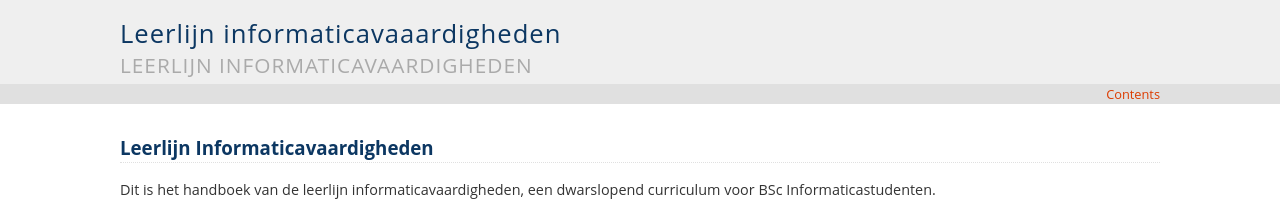
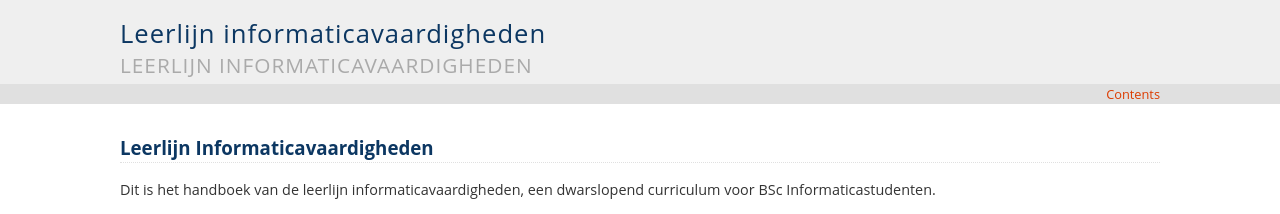
Before and after one commit to knz/leerlijn-informatica, a Sphinx documentation site: the page built from source/index.rst, in a window 1280 px wide. Shown: the top 214 px of the page. Built offline with Sphinx 7.4.7, drawn with Linux system fonts in a browser that asks for light colours; some web fonts are replaced; formulas are drawn with MathJax 3.

Commit message:
fix typo

```diff
--- a/source/conf.py
+++ b/source/conf.py
@@ -133,7 +133,7 @@ html_theme = 'haiku'
 
 # The name for this set of Sphinx documents.  If None, it defaults to
 # "<project> v<release> documentation".
-html_title = 'Leerlijn informaticavaaardigheden'
+html_title = 'Leerlijn informaticavaardigheden'
 
 # A shorter title for the navigation bar.  Default is the same as html_title.
 #html_short_title = 'Leerlijn informaticavaardigheden'
```
